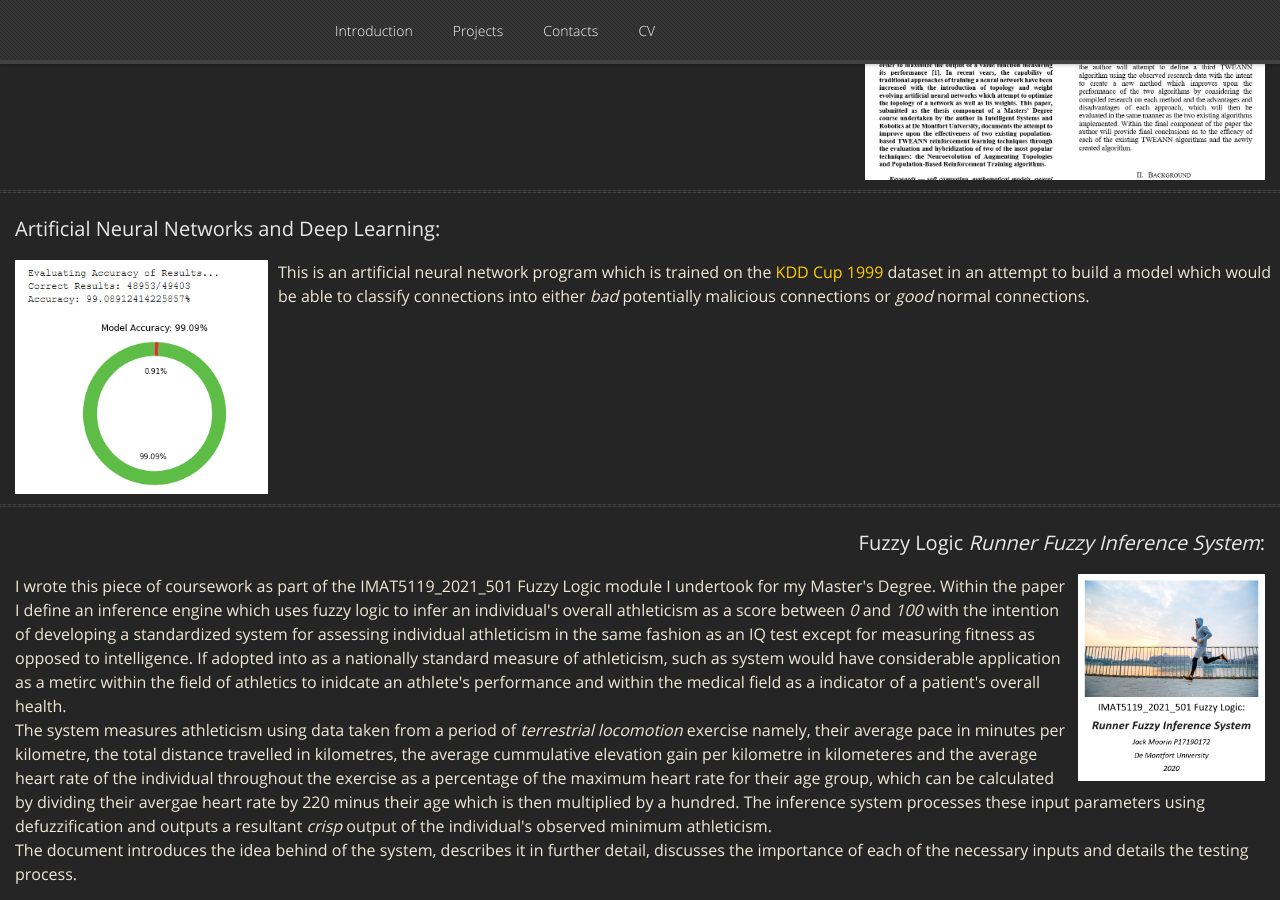
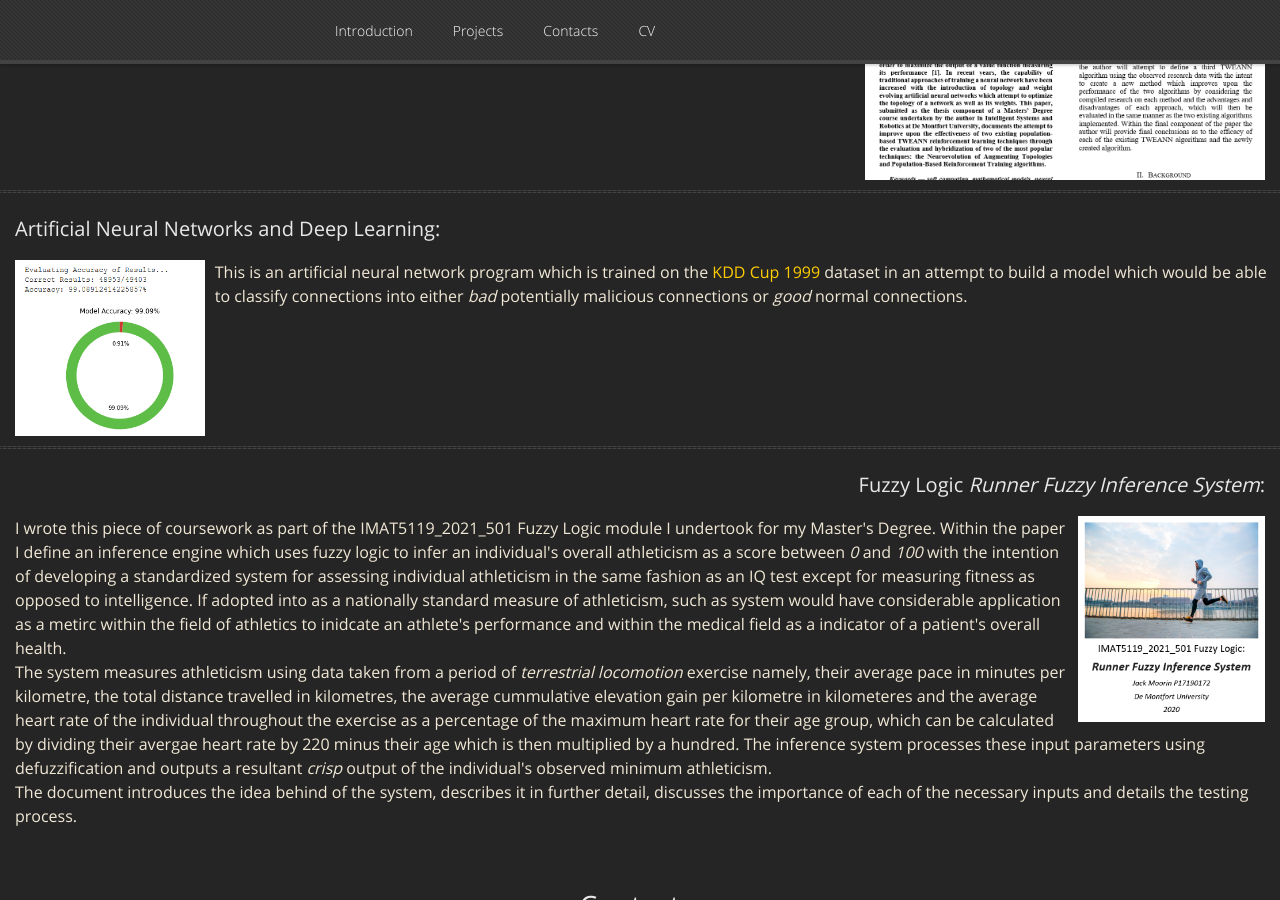
Before and after one commit to GamesProgrammingGrad2021/GamesProgrammingGrad2021.github.io, a Jekyll site: the page built from index.md, in a window 1280 px wide and 900 px high, scrolled down 1632 px. Built offline with Jekyll 4.4.1, drawn with Linux system fonts in a browser that asks for light colours; nearby versions of some CDN libraries; our own code applies the rules of GitHub Pages for plain Markdown files.

Commit message:
Update default.html

```diff
--- a/_layouts/default.html
+++ b/_layouts/default.html
@@ -152,7 +152,7 @@
 			<h2 style="padding-top:5px; padding-left: 15px; padding-bottom: 10px; text-align: left; font-size: 20px;">Artificial Neural Networks and Deep Learning:</h2>
 			<div style="display: flex; align-items: center; width: 100% - 25px; margin-bottom: 10px; padding-left: 15px;">
 				<div style="padding-left: 0px; font-size: 16px; text-align: left; display: block; vertical-align: middle;">
-				<a href="https://drive.google.com/file/d/1X-fP9Mrm-ccgKDmvOfAfwK8EcRm2s_mT/view?usp=sharing"><img src="ANN Coursework Thumbnail.png" alt="ANN Coursework Thumbnail" style="height: 20%; width: 20%; vertical-align: middle; float: left; padding-right: 10px;"></a>
+				<a href="https://drive.google.com/file/d/1X-fP9Mrm-ccgKDmvOfAfwK8EcRm2s_mT/view?usp=sharing"><img src="ANN Coursework Thumbnail.png" alt="ANN Coursework Thumbnail" style="height: 15%; width: 15%; vertical-align: middle; float: left; padding-right: 10px;"></a>
 				This is an artificial neural network program which is trained on the
 				<a href="http://kdd.ics.uci.edu/databases/kddcup99/kddcup99.html">KDD Cup 1999</a> dataset in an attempt to build a model which
 				would be able to classify connections into either <i>bad</i> potentially malicious connections or <i>good</i> normal connections.
```
